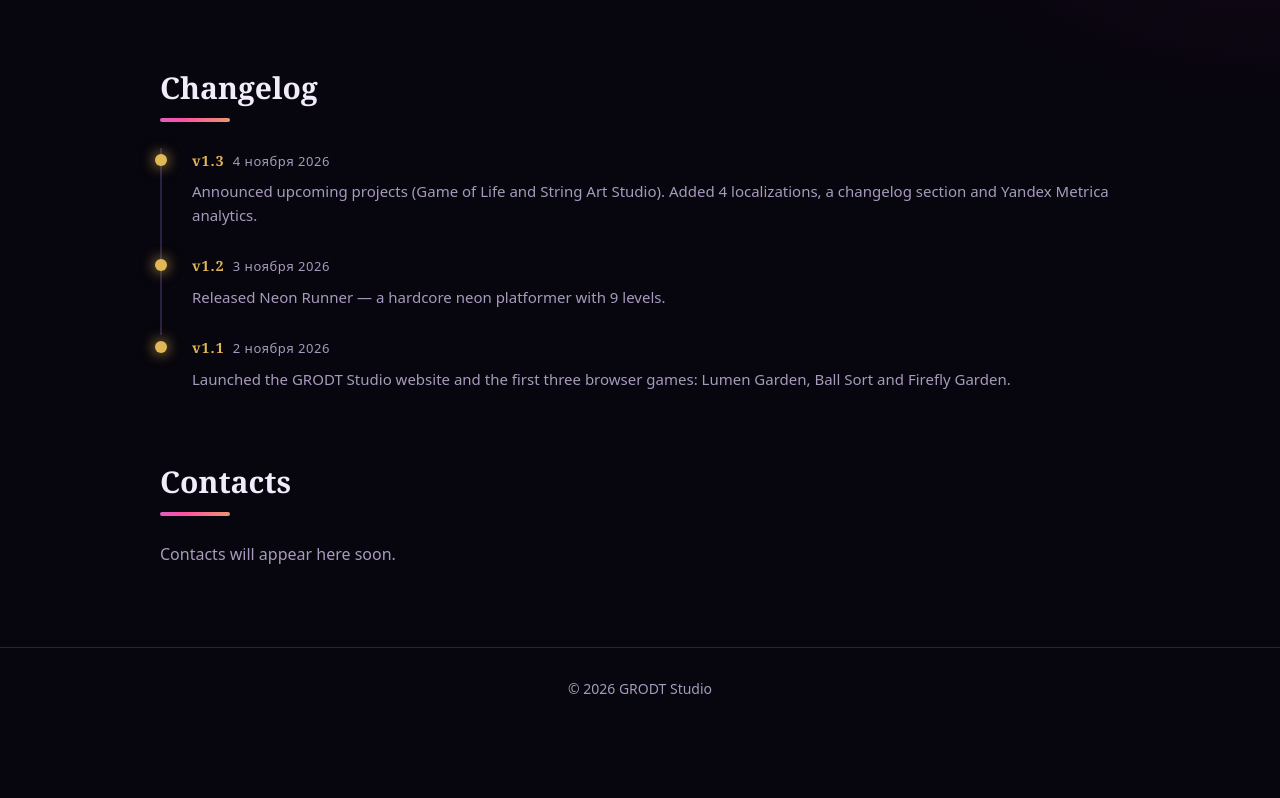
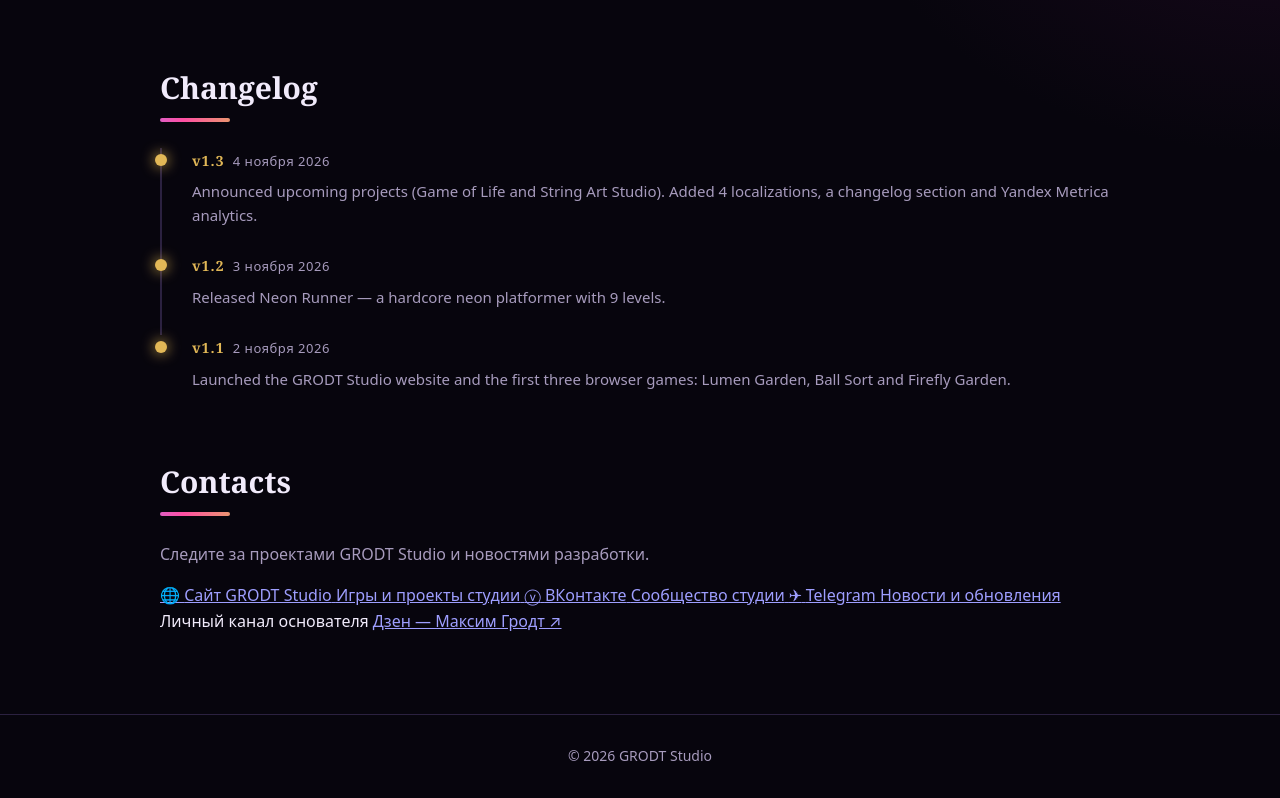
Before and after one commit to GRODT52/GRODT-Studio, a plain HTML site: page index.html in a window 1280 px wide. Shown: the part 1514-2312 px from the top of the page. Before the commit the page ends 2245 px from the top, so only its background shows below. Drawn offline with Linux system fonts and the light colour scheme; animation ran at ten frames a second.

Commit message:
contacts
Added contact information and links for GRODT Studio.

```diff
--- a/index.html
+++ b/index.html
@@ -221,7 +221,40 @@ window.trackGoal = function(name, params){
 
 <section id="contacts">
   <h2 class="rv" data-i18n="contactsTitle">Контакты</h2>
-  <p class="rv" style="color:var(--muted)" data-i18n="contactsText">Контакты появятся здесь скоро.</p>
+  <p class="rv" style="color:var(--muted)">
+    Следите за проектами GRODT Studio и новостями разработки.
+  </p>
+
+  <div class="contacts-grid rv">
+    <a class="contact-card" href="https://grodt52.github.io/GRODT-Studio/#games"
+       target="_blank" rel="noopener noreferrer">
+      <span class="contact-icon">🌐</span>
+      <span class="contact-name">Сайт GRODT Studio</span>
+      <span class="contact-desc">Игры и проекты студии</span>
+    </a>
+
+    <a class="contact-card" href="https://vk.ru/grodt_studio"
+       target="_blank" rel="noopener noreferrer">
+      <span class="contact-icon">ⓥ</span>
+      <span class="contact-name">ВКонтакте</span>
+      <span class="contact-desc">Сообщество студии</span>
+    </a>
+
+    <a class="contact-card" href="https://t.me/grodt_studio"
+       target="_blank" rel="noopener noreferrer">
+      <span class="contact-icon">✈</span>
+      <span class="contact-name">Telegram</span>
+      <span class="contact-desc">Новости и обновления</span>
+    </a>
+  </div>
+
+  <div class="personal-channel rv">
+    <span>Личный канал основателя</span>
+    <a href="https://dzen.ru/maksim_grodt"
+       target="_blank" rel="noopener noreferrer">
+      Дзен — Максим Гродт ↗
+    </a>
+  </div>
 </section>
 </div>
 <footer>© <span id="y">2026</span> GRODT Studio</footer>
```
